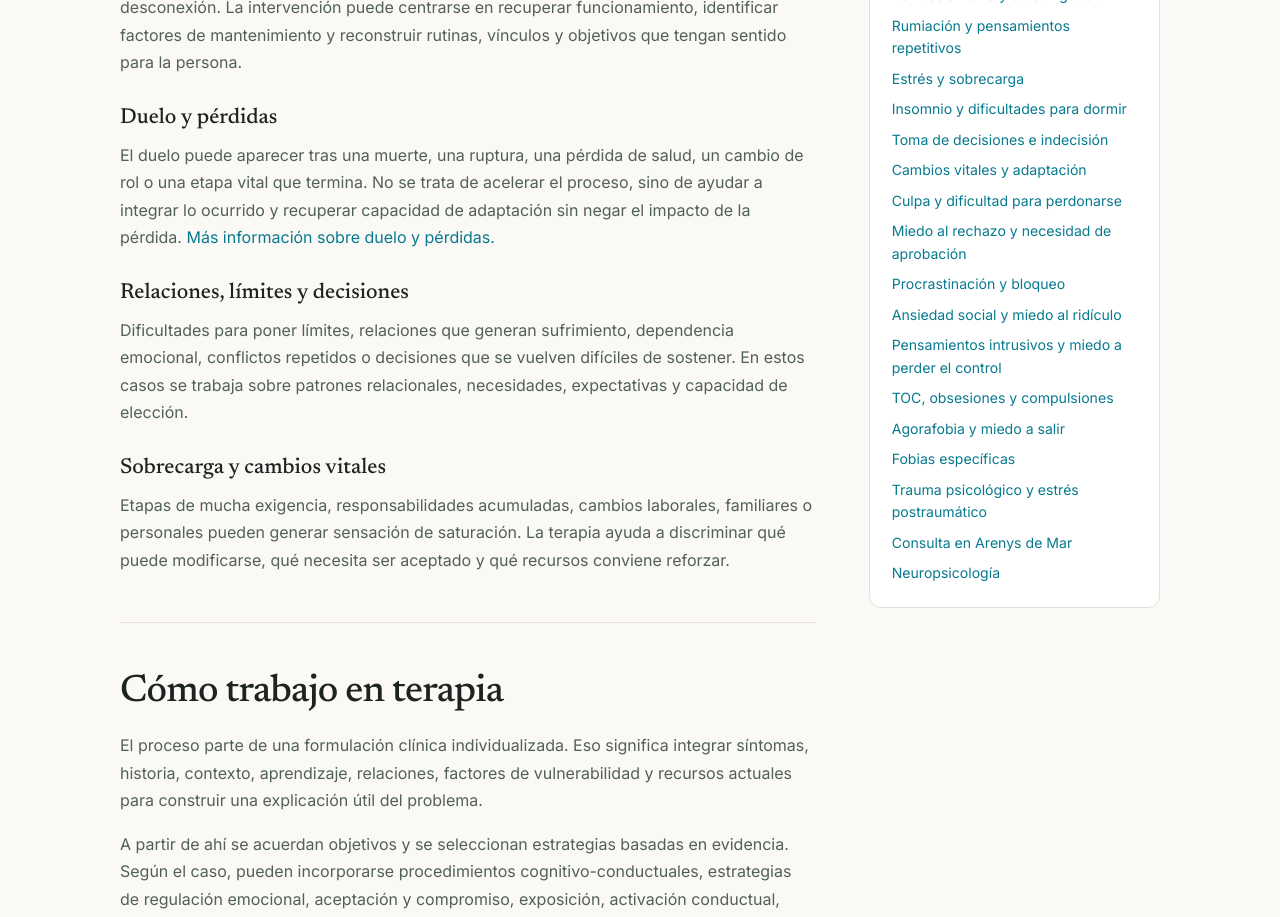
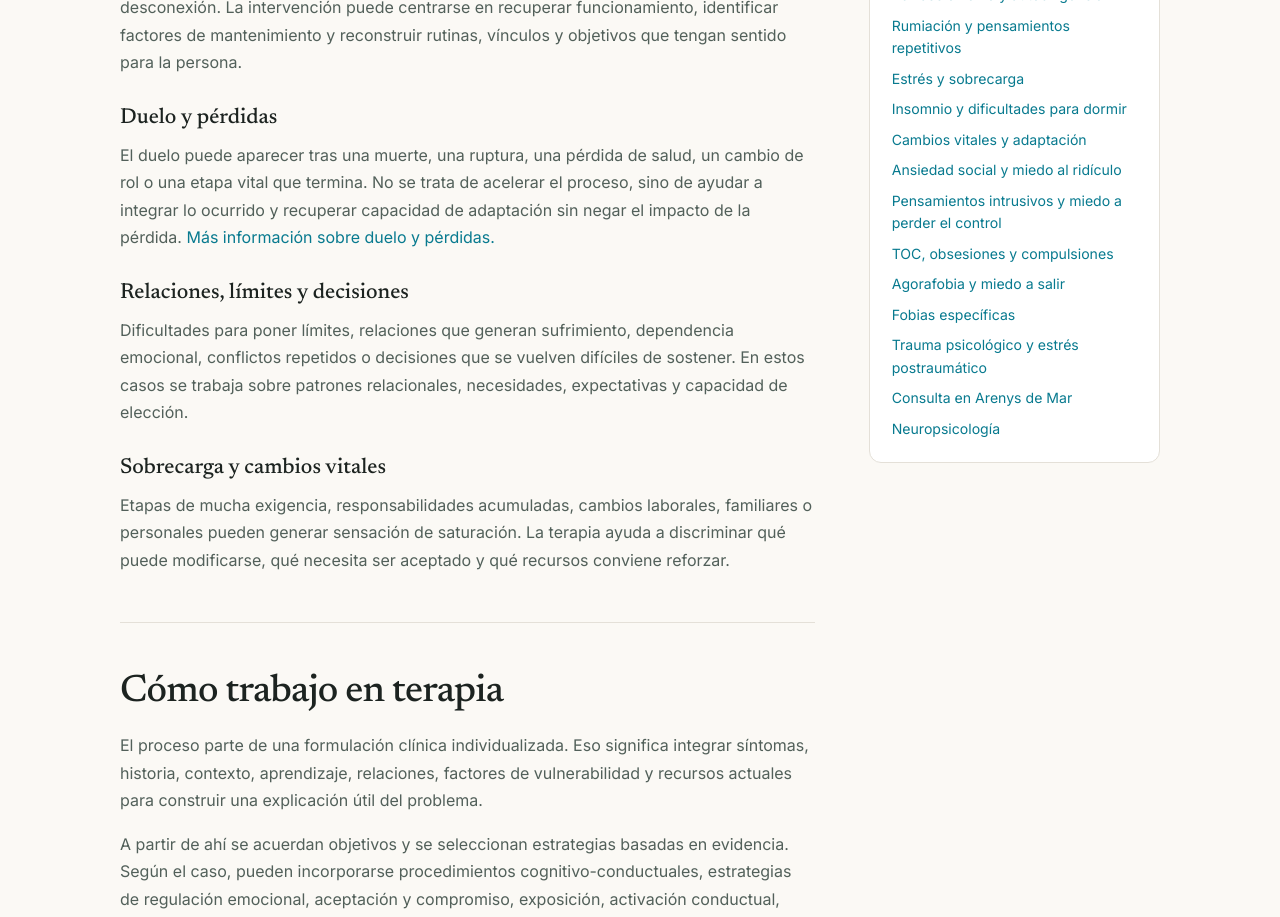
Before and after one commit to carolinasanchezgirona/Portfolio-Carolina, a Next.js app: page /psicologia in a window 1280 px wide. Shown: the part 1260-2177 px from the top of the page. Built offline with nearby package versions, Linux system fonts and the light colour scheme.

Commit message:
SEO: limpiar enlaces tras consolidar patrones psicológicos

```diff
--- a/app/psicologia/page.tsx
+++ b/app/psicologia/page.tsx
@@ -153,11 +153,7 @@ export default function PsychologyPage() {
               <a href="/rumiacion-y-pensamientos-repetitivos/">Rumiación y pensamientos repetitivos</a>
               <a href="/estres-y-sobrecarga/">Estrés y sobrecarga</a>
               <a href="/insomnio-y-dificultades-para-dormir/">Insomnio y dificultades para dormir</a>
-              <a href="/toma-de-decisiones-e-indecision/">Toma de decisiones e indecisión</a>
               <a href="/cambios-vitales-y-adaptacion/">Cambios vitales y adaptación</a>
-              <a href="/culpa-y-dificultad-para-perdonarse/">Culpa y dificultad para perdonarse</a>
-              <a href="/miedo-al-rechazo-y-necesidad-de-aprobacion/">Miedo al rechazo y necesidad de aprobación</a>
-              <a href="/procrastinacion-y-bloqueo/">Procrastinación y bloqueo</a>
               <a href="/ansiedad-social-y-miedo-al-ridiculo/">Ansiedad social y miedo al ridículo</a>
               <a href="/pensamientos-intrusivos-y-miedo-a-perder-el-control/">Pensamientos intrusivos y miedo a perder el control</a>
               <a href="/toc-obsesiones-y-compulsiones/">TOC, obsesiones y compulsiones</a>
```
